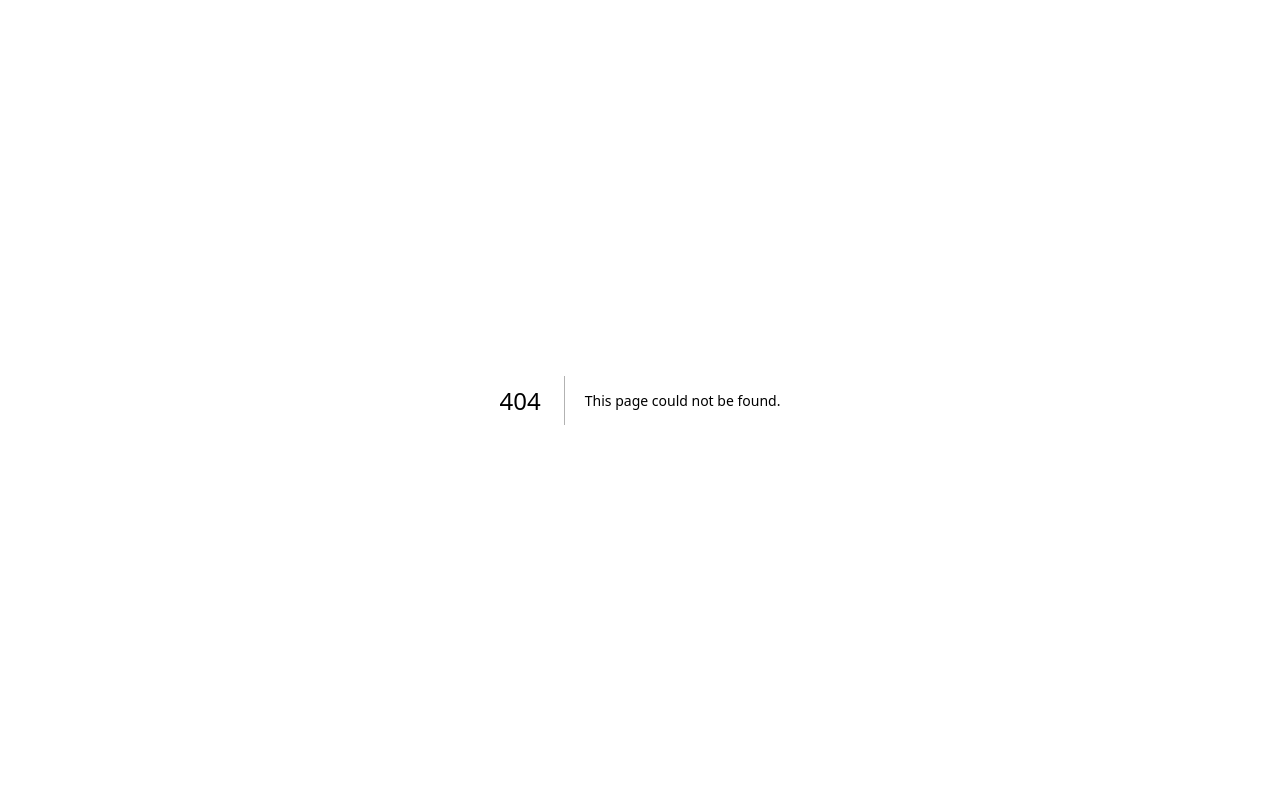
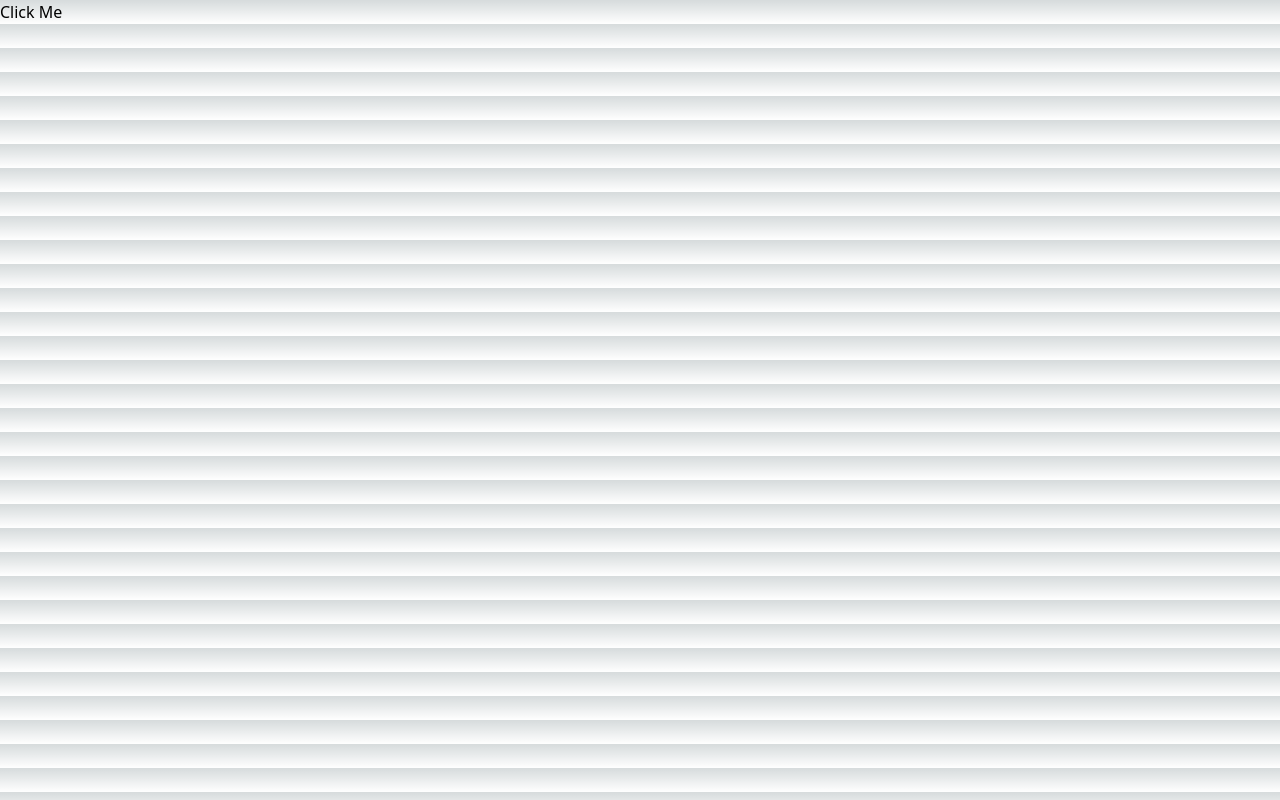
Before and after one commit to snapptech/snapp_dj_ui, a Next.js app: page /signUp1 in a window 1280 px wide. Before the commit this address had no page. Built offline with nearby package versions, Linux system fonts and the light colour scheme.

Commit message:
Button added

```diff
--- /dev/null
+++ b/src/pages/Button.tsx
@@ -0,0 +1,11 @@
+import React from 'react';
+
+const Button = ({ type, value, onClick }) => {
+  return (
+    <button type={type} onClick={onClick}>
+      {value}
+    </button>
+  );
+};
+
+export default Button;
--- /dev/null
+++ b/src/pages/signUp1/index.tsx
@@ -0,0 +1,15 @@
+// import AuthLayout from "@/lib/auth/AuthLayout";
+import React from "react";
+import Button from '../Button'
+
+const handleClick = () => {
+  console.log('Button clicked!');
+};
+
+const SignUp1 = () => {
+  return <div>
+    <Button type="button" value="Click Me" onClick={handleClick} />
+  </div>;
+};
+
+export default SignUp1;
```
